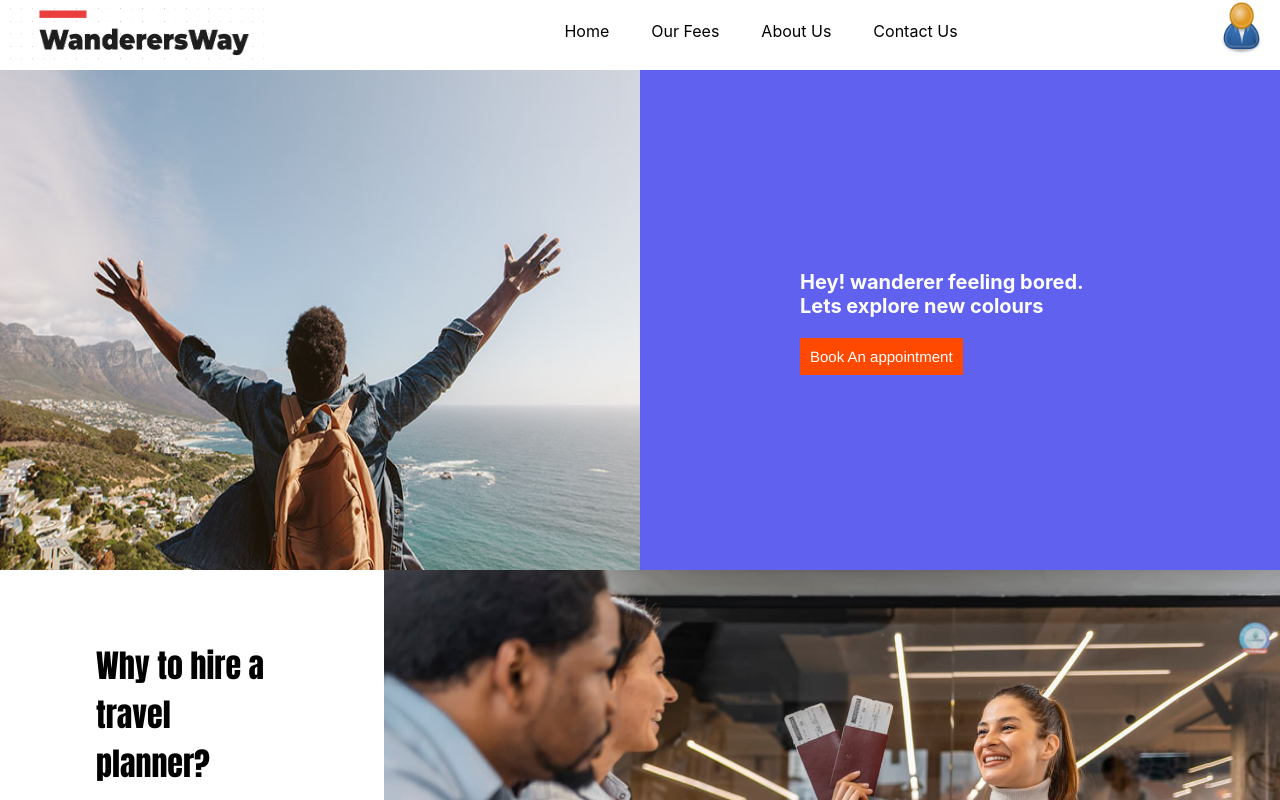
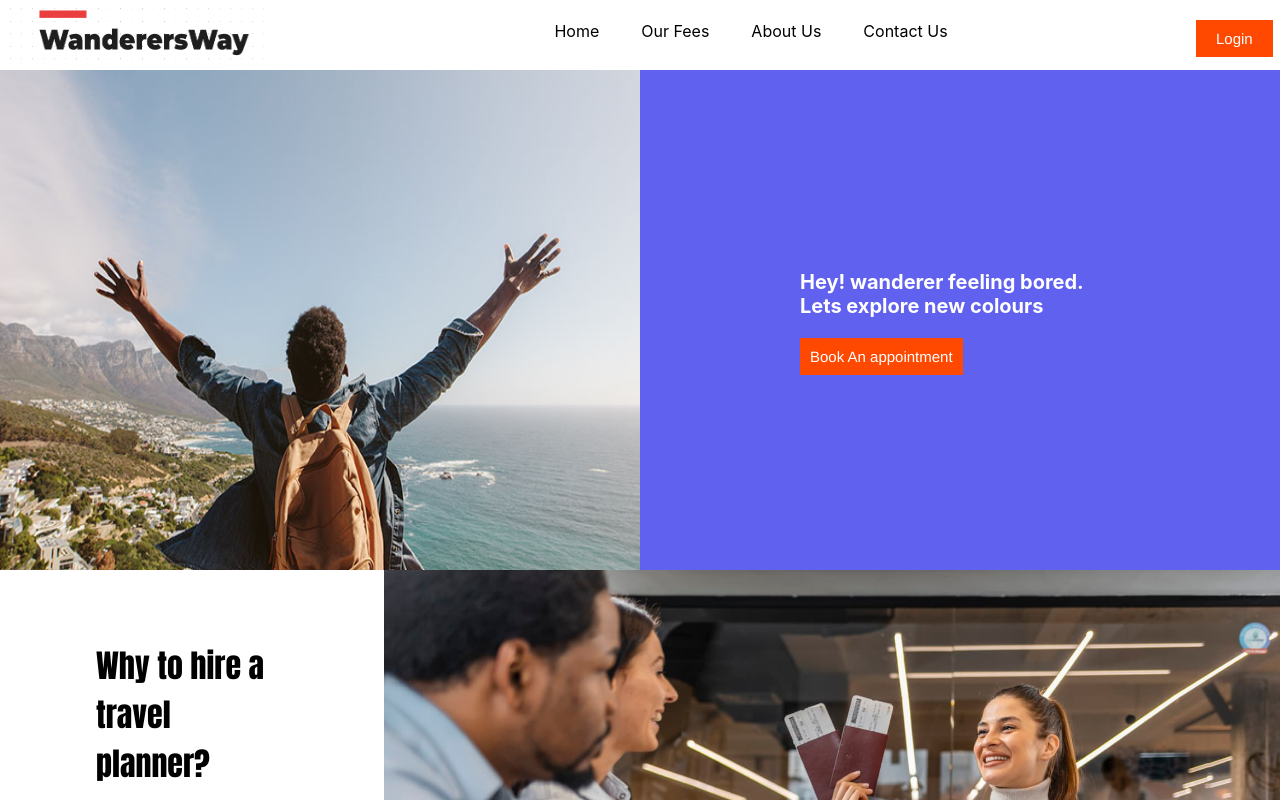
Before and after one commit to Amritesh21/wanderersway, a React (Create React App) app in the folder wanderersway/: page / in a window 1280 px wide. Shown: the top 800 px of the page. Built offline with nearby package versions, Linux system fonts and the light colour scheme.

Commit message:
Added Login Condition

```diff
--- a/wanderersway/src/NavigationBar/UserDetailsSection/UserDetails.css
+++ b/wanderersway/src/NavigationBar/UserDetailsSection/UserDetails.css
@@ -5,6 +5,8 @@
     margin:0px;
     padding:0px;
     cursor: pointer;
+    align-self: center;
+    margin-right: 20px;
 }
 .userIcon{
     position: relative;
@@ -27,9 +29,5 @@
 }
 
 .login-button{
-    position: relative;
-    top:70%;
-    padding-left: 25px;
-    padding-right: 25px;
-    left:32%;
+   padding: 10px 20px;
 }
--- a/wanderersway/src/NavigationBar/UserDetailsSection/UserDetails.js
+++ b/wanderersway/src/NavigationBar/UserDetailsSection/UserDetails.js
@@ -2,8 +2,8 @@ import UserIcon from '../userIcon.png';
 import './UserDetails.css';
 import {LoginOrSignUp} from '../../UserOperation/LoginOrSignUp';
 import React, { useState } from 'react';
-export const UserDetails = (props) => {
 
+export const NotLoggedIcon = (props) => {
     const login = () => {
         props.setLogin('block');
         props.setFilter('blur(4px)');
@@ -12,11 +12,26 @@ export const UserDetails = (props) => {
     }
 
     return(
-        <div className="userDetails">
+        <button onClick={login}  className='bookAppointment login-button'>Login</button>
+    )
+}
+
+export const LoggedInIcon = (props) => {
+    return(
+        <>
             <img className="userIcon" src={UserIcon}/>
             <div className="userDetailsPopUp">
-                <button className='bookAppointment login-button' onClick={login}>Login</button>
+                <button className='bookAppointment login-button' onClick={props.login}>Login</button>
             </div>
+        </>
+    )
+}
+
+export const UserDetails = (props) => {
+
+    return(
+        <div className="userDetails">
+            <NotLoggedIcon {...props}/>
         </div>
     )
 }
--- a/wanderersway/src/UserOperation/LoginSignUpForm.js
+++ b/wanderersway/src/UserOperation/LoginSignUpForm.js
@@ -2,11 +2,17 @@ import './LoginSignUpForm.css';
 import Logo from '../NavigationBar/wanderer_logo5.PNG';
 import { useState } from 'react';
 
-export const LoginInputFields = () => {
+export const LoginInputFields = (props) => {
+
     return(
         <>
-            <input name="userName" placeholder="Enter Username Or Email" type="email" className='box'/>
-            <input name="password" placeholder="Enter Password" className='box'/>
+            <input name="userName" placeholder="Enter Username Or Email"
+            type="email" className='box' value={props.emailvar}
+            onChange={(e) => props.setEmail(e.target.value)}/>
+
+            <input name="password" placeholder="Enter Password"
+             type="password" className='box'
+             value={props.passwordvar} onChange={(e) => props.setPassword(e.target.value)}/>
         </>
     )
 }
@@ -33,6 +39,12 @@ export const LoginOrSignUpForm = (props) => {
     const statusMessage = props.statusMessage;
     const setStatusMessage = props.setStatusMessage;
 
+    // user login and signup logic
+
+    var [login, setLoginDetails] = useState({email :'', password: ''});
+    var [email,setEmail] = useState('');
+    var [password,setPassword] = useState('');
+
     const SignUpMethod = () => {
         if(status === 'Login'){
             setStatus(signUpConst);
@@ -47,7 +59,7 @@ export const LoginOrSignUpForm = (props) => {
 
     const getInputFields = () => {
         if(status === 'Login'){
-        return <LoginInputFields/>
+        return <LoginInputFields emailvar={email} passwordvar={password} setEmail={setEmail} setPassword={setPassword}/>
         }
         else{
             return <SignUpInputFields/>
@@ -56,7 +68,13 @@ export const LoginOrSignUpForm = (props) => {
 
     const LoginOrSignUpClickEvent = (e) => {
         e.preventDefault();
+        if(email && password){
+            setLoginDetails({email:email,password:password});
+        }
     }
+
+
+
     return(
         <div className="form loginOrSignUpForm">
             <div className='left-side'>
```
Also changed, not shown: 2 other files (tests, documents, lock files or other folders).
